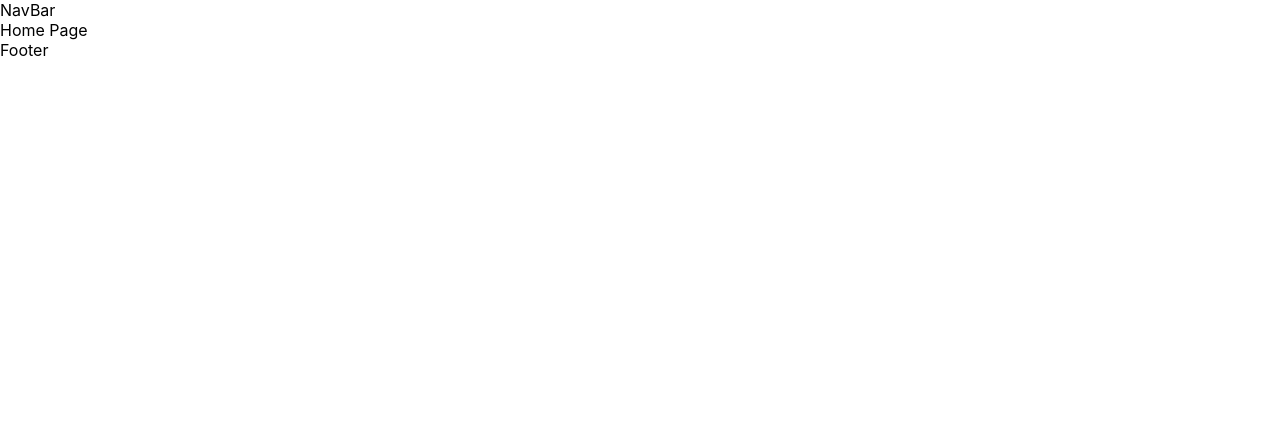
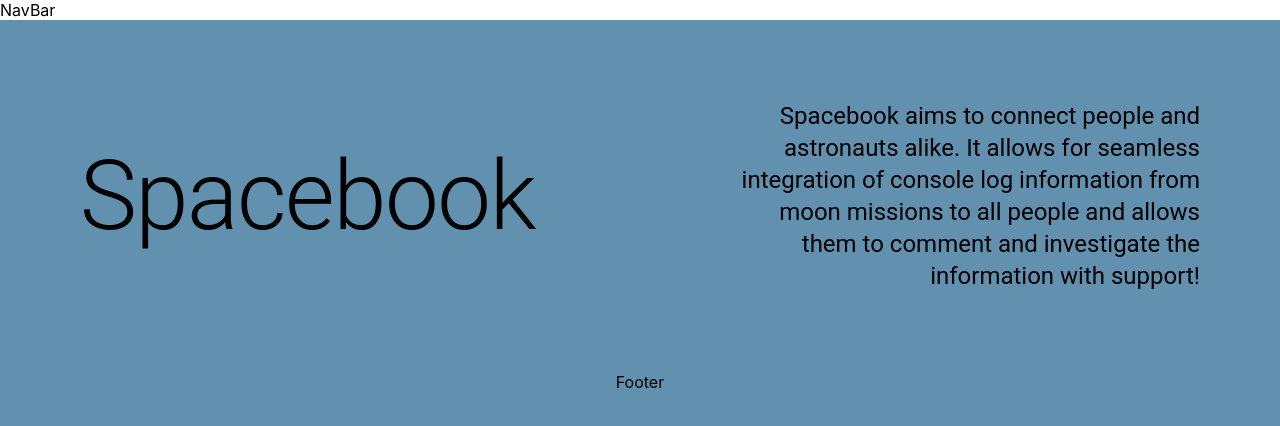
Before and after one commit to Gurmie12/nasa-space-apps-21, a React (Create React App) app in the folder frontend/: page / in a window 1280 px wide. Shown: the top 426 px of the page. Built offline with nearby package versions, Linux system fonts and the light colour scheme.

Commit message:
Add homepage styling

```diff
--- a/frontend/package.json
+++ b/frontend/package.json
@@ -3,6 +3,9 @@
   "version": "0.1.0",
   "private": true,
   "dependencies": {
+    "@emotion/react": "^11.4.1",
+    "@emotion/styled": "^11.3.0",
+    "@mui/material": "^5.0.2",
     "@testing-library/jest-dom": "^5.14.1",
     "@testing-library/react": "^11.2.7",
     "@testing-library/user-event": "^12.8.3",
@@ -12,6 +15,7 @@
     "react-router": "^5.2.1",
     "react-router-dom": "^5.3.0",
     "react-scripts": "4.0.3",
+    "styled-components": "^5.3.1",
     "web-vitals": "^1.1.2"
   },
   "scripts": {
--- a/frontend/src/App.js
+++ b/frontend/src/App.js
@@ -1,24 +1,33 @@
 import React, {useEffect, useState} from 'react';
 import API from "./clients/BackendClient";
 import Router from "./Router";
-import HomePage from "./Components/HomePage";
+import HomePage from "./Components/HomePage/HomePage";
 import NavBar from "./Components/NavBar";
 import Footer from "./Components/Footer";
+import styled from "styled-components";
 
 function App() {
-    const [test, setTest] = useState("Loading...");
+
+    const Container = styled.div`
+      height: 100vh;
+      width: 100vw;
+      background-color: #6291af;
+      display: flex;
+      flex-direction: column;
+      align-items: center;
+    `;
 
     useEffect(() => {
         API.get('/')
             .then(res =>{
-                setTest(res.data);
+                console.log('Fetched', res.data);
             });
     }, []);
 
     return (
-        <>
+        <Container>
             <Router HomePage={HomePage} NavBar={NavBar} Footer={Footer} routes={null}/>
-        </>
+        </Container>
     );
 }
 
--- a/frontend/src/Components/HomePage.js
+++ /dev/null
@@ -1,11 +0,0 @@
-import React from 'react';
-
-const HomePage = (props) =>{
-    return(
-        <div>
-            Home Page
-        </div>
-    )
-};
-
-export default HomePage;
--- /dev/null
+++ b/frontend/src/Components/HomePage/HomePage.js
@@ -0,0 +1,49 @@
+import React from 'react';
+import {Typography} from "@mui/material";
+import styled from "styled-components";
+
+const HomePage = (props) =>{
+    const Container = styled.div`
+      display: flex;
+      flex-direction: column;
+      justify-content: center;
+    `;
+
+    const Row = styled.div`
+      width: 100vw;
+      display: flex;
+      flex-direction: row;
+      justify-content: space-between;
+    `;
+
+    const Column = styled.div`
+      width: 40%;
+      display: flex;
+      justify-content: center;
+      flex-direction: column;
+      padding: 5rem;
+    `;
+
+    const DetailsColumn = styled(Column)`
+      align-items: center;
+      text-align: right;
+    `;
+    return(
+        <Container>
+            <Row>
+                <Column>
+                    <Typography variant={"h1"}>Spacebook</Typography>
+                </Column>
+                <DetailsColumn>
+                    <Typography variant={"h5"}>
+                        Spacebook aims to connect people and astronauts alike. It allows for seamless
+                        integration of console log information from moon missions to all people and
+                        allows them to comment and investigate the information with support!
+                    </Typography>
+                </DetailsColumn>
+            </Row>
+        </Container>
+    )
+};
+
+export default HomePage;
--- a/frontend/src/Components/NavBar.js
+++ b/frontend/src/Components/NavBar.js
@@ -1,10 +1,19 @@
 import React from 'react';
+import styled from "styled-components";
 
 const NavBar = (props) =>{
+
+    const Container = styled.div`
+      top: 0;
+      left: 0;
+      width: 100vw;
+      background-color: white;
+    `;
+
     return(
-        <div>
+        <Container>
             NavBar
-        </div>
+        </Container>
     )
 };
 
```
Also changed, not shown: 1 other file (tests, documents, lock files or other folders).
